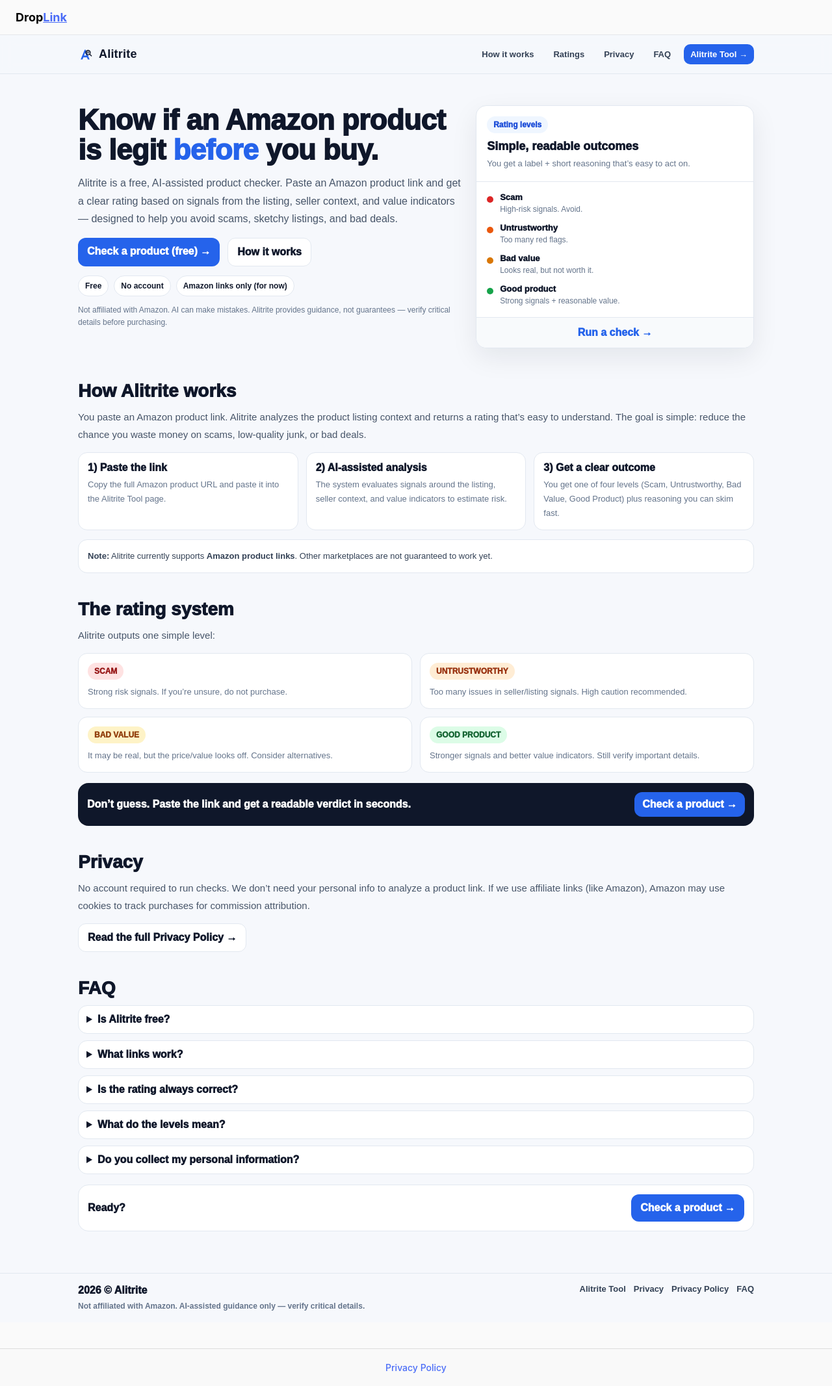
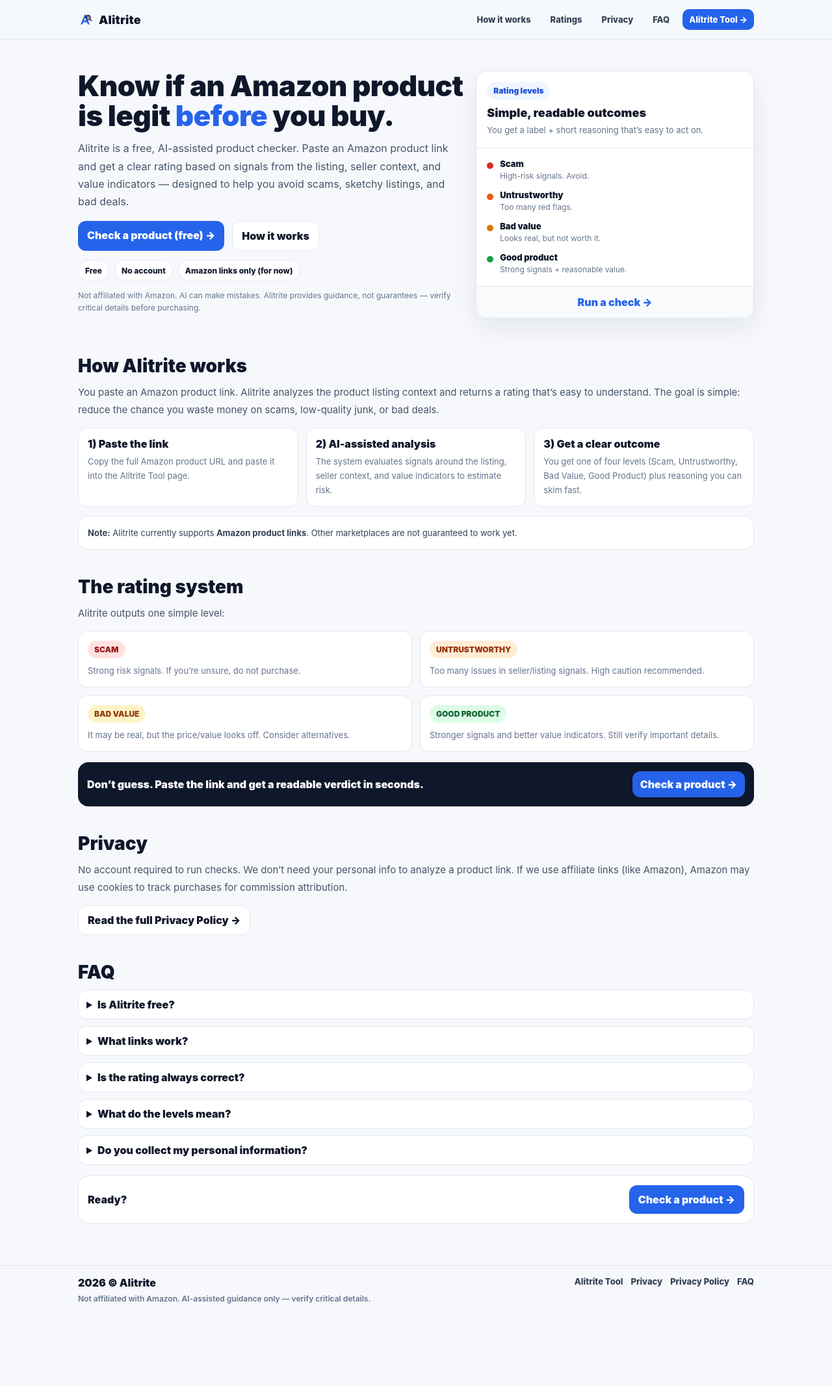
Before and after one commit to christensenandrew455-cell/funbot3000, a Next.js app: page / in a window 1280 px wide. Shown: the whole page at 65% size. After the commit the page ends 2022 px from the top, so only its background shows below. Built offline with nearby package versions, Linux system fonts and the light colour scheme.

Commit message:
Update layout.js

```diff
--- a/app/layout.js
+++ b/app/layout.js
@@ -1,55 +1,29 @@
-import './globals.css';
+// app/layout.js
+import "./globals.css";
+
+export const metadata = {
+  title: "Alitrite",
+  description:
+    "AI-assisted Amazon product checker. Paste a product link and get a simple trust & value rating.",
+};
 
 export default function RootLayout({ children }) {
-  const headerStyle = {
-    padding: '16px 24px',
-    borderBottom: '1px solid #e5e7eb',
-    fontFamily: "'Inter', sans-serif",
-  };
-
-  const brandStyle = {
-    fontSize: 18,
-    fontWeight: 700,
-    textDecoration: 'none',
-  };
-
-  const footerStyle = {
-    marginTop: 40,
-    padding: '20px 10px',
-    textAlign: 'center',
-    fontFamily: "'Inter', sans-serif",
-    fontSize: 14,
-    color: '#555',
-    borderTop: '1px solid #ddd',
-    background: '#f9f9f9',
-  };
-
-  const linkStyle = {
-    color: '#4A6CF7',
-    textDecoration: 'none',
-    fontWeight: 500,
-  };
-
   return (
     <html lang="en">
-      <body style={{ margin: 0 }}>
-        {/* HEADER */}
-        <header style={headerStyle}>
-          <a href="/" style={brandStyle}>
-            <span style={{ color: '#000' }}>Drop</span>
-            <span style={{ color: '#4A6CF7', textDecoration: 'underline' }}>
-              Link
-            </span>
-          </a>
-        </header>
-
-        {/* PAGE CONTENT */}
+      <head>
+        {/* Light-touch typography. If Inter isn't loaded elsewhere, it safely falls back. */}
+        <meta name="viewport" content="width=device-width, initial-scale=1" />
+      </head>
+      <body
+        style={{
+          margin: 0,
+          fontFamily:
+            "Inter, ui-sans-serif, system-ui, -apple-system, Segoe UI, Roboto, Helvetica, Arial, sans-serif",
+          background: "#f6f8fc",
+          color: "#0f172a",
+        }}
+      >
         {children}
-
-        {/* FOOTER */}
-        <footer style={footerStyle}>
-          <a href="/privacy" style={linkStyle}>Privacy Policy</a>
-        </footer>
       </body>
     </html>
   );
```
